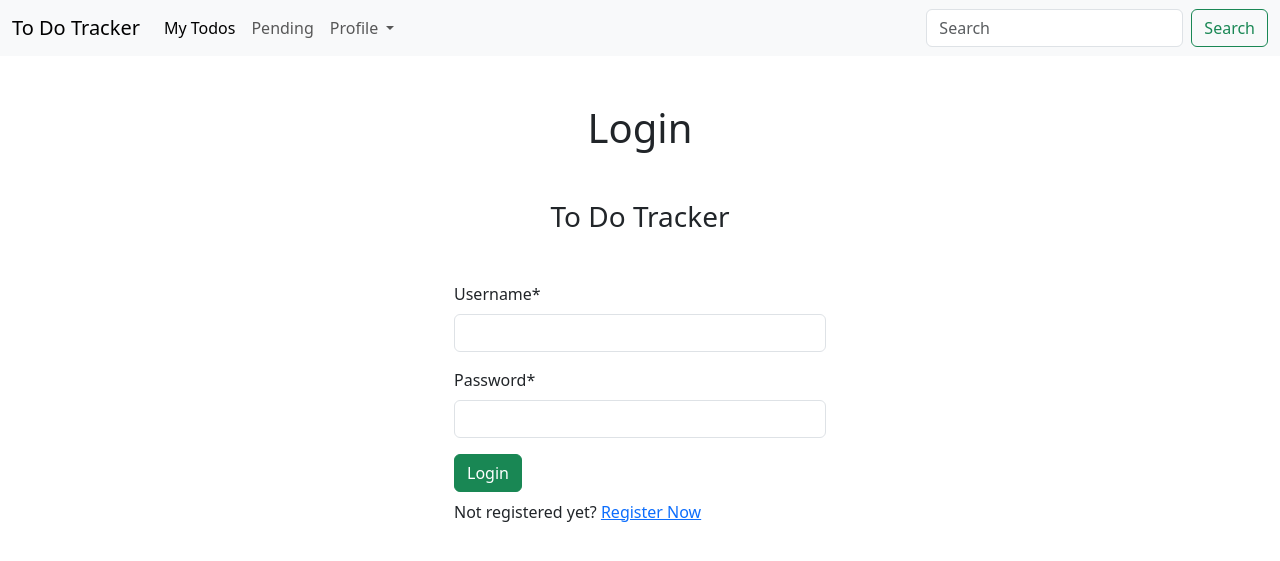
After one commit to Tanishqua-Simform/django, a Django app: a page that uses ToDo/app/templates/app/base.html in a window 1280 px wide. The commit adds this page. Shown: the top 561 px of the page. Run offline with Django 5.2, Linux system fonts and the light colour scheme; some libraries are stand-ins or nearby versions.

Commit message:
Todo Project - CRUD and Auth done.

```diff
--- a/ToDo/app/admin.py
+++ b/ToDo/app/admin.py
@@ -1,7 +1,7 @@
 from django.contrib import admin
-from .models import todo_list
+from .models import TodoList
 
 class TodoAdmin(admin.ModelAdmin):
     list_display = ('title', 'status', 'assigned_by')
 
-admin.site.register(todo_list, TodoAdmin)
+admin.site.register(TodoList, TodoAdmin)
--- a/ToDo/app/forms.py
+++ b/ToDo/app/forms.py
@@ -1,5 +1,17 @@
 from django import forms
 from django.utils.timezone import now
+from django.contrib.auth.forms import UserCreationForm
+from django.contrib.auth.models import User
+from .models import TodoList, ProfilePhoto
+
+class RegisterUser(UserCreationForm):
+    class Meta:
+        model = User
+        fields = ['username', 'email', 'password1', 'password2']
+
+class LoginUser(forms.Form):
+    username = forms.CharField(max_length=100)
+    password = forms.CharField(max_length=20, widget=forms.PasswordInput())
 
 class CreateTask(forms.Form):
     priorities = [
@@ -13,3 +25,14 @@ class CreateTask(forms.Form):
     priority=forms.ChoiceField(choices=priorities)
     status=forms.CharField()
     assigned_by=forms.CharField()
+
+class CreateTaskModel(forms.ModelForm):
+    class Meta:
+        model = TodoList
+        fields = '__all__'
+
+class ProfileForm(forms.ModelForm):
+    class Meta:
+        model = ProfilePhoto
+        fields = '__all__'
+        # fields = ['name', 'photo']
--- a/ToDo/app/templates/app/base.html
+++ b/ToDo/app/templates/app/base.html
@@ -1,4 +1,5 @@
 <!DOCTYPE html>
+{% load crispy_forms_tags %}
 <html>
   <head>
     <meta charset="utf-8" />
@@ -16,11 +17,33 @@
   <body>
     {% include 'app/navbar.html' %}
     <div class="container">{% block content %} {% endblock content %}</div>
+    <div class="position-fixed bottom-0 end-0 p-3" style="z-index: 1050">
+      {% if messages %} {% for message in messages %}
+      <div
+        class="alert alert-{{ message.tags }} alert-dismissible fade show"
+        role="alert"
+      >
+        {{ message }}
+      </div>
+    </div>
+    {% endfor %} {% endif %}
 
     <script
       src="https://cdn.jsdelivr.net/npm/bootstrap@5.3.3/dist/js/bootstrap.bundle.min.js"
       integrity="sha384-YvpcrYf0tY3lHB60NNkmXc5s9fDVZLESaAA55NDzOxhy9GkcIdslK1eN7N6jIeHz"
       crossorigin="anonymous"
     ></script>
+    <script>
+      setTimeout(function () {
+        let alerts = document.querySelectorAll(".alert");
+        alerts.forEach(function (alert) {
+          alert.classList.add("fade", "show");
+          setTimeout(() => {
+            alert.classList.remove("show");
+            alert.classList.add("hide");
+          }, 500); // Allow time for the fade-out effect
+        });
+      }, 1000);
+    </script>
   </body>
 </html>
--- /dev/null
+++ b/ToDo/app/templates/app/login.html
@@ -0,0 +1,15 @@
+{% extends 'app/base.html' %} {% load crispy_forms_tags %} {% block content %}
+<h1 class="d-flex justify-content-center align-items-center mt-5">Login</h1>
+<h3 class="d-flex justify-content-around align-items-center mt-5 mb-5">
+  {% block title%} To Do Tracker {% endblock title %}
+</h3>
+<div class="mx-auto col-lg-4">
+  <form method="post">
+    {% csrf_token %} {{form|crispy}}
+    <input type="submit" value="Login" class="btn btn-success" />
+  </form>
+  <div class="mt-2">
+    Not registered yet? <a href="{% url 'register' %}"> Register Now</a>
+  </div>
+</div>
+{% endblock content %}
--- a/ToDo/app/templates/app/navbar.html
+++ b/ToDo/app/templates/app/navbar.html
@@ -33,15 +33,21 @@
             data-bs-toggle="dropdown"
             aria-expanded="false"
           >
-            Actions
+            Profile
           </a>
           <ul class="dropdown-menu">
             <li>
               <a class="dropdown-item" href="{% url 'create_todo' %}">Create</a>
             </li>
-            <li><a class="dropdown-item" href="#">Update</a></li>
+            <li>
+              <a class="dropdown-item" href="{% url 'completed_todos' %}"
+                >Completed</a
+              >
+            </li>
             <li><hr class="dropdown-divider" /></li>
-            <li><a class="dropdown-item" href="#">Delete</a></li>
+            <li>
+              <a class="dropdown-item" href="{% url 'logout' %}">Logout</a>
+            </li>
           </ul>
         </li>
       </ul>
--- a/ToDo/app/urls.py
+++ b/ToDo/app/urls.py
@@ -1,10 +1,18 @@
 from django.urls import path
-from app.views import my_todos, pending_todos, details, create_todo, update_todo
+from app.views import my_todos, register_user, login_user, logout_user, pending_todos, completed_todos, details, create_todo, create_todo_model, update_todo, delete_todo, upload_profile, show_profile
 
 urlpatterns = [
     path('', my_todos, name='my_todos'),
+    path('register', register_user, name='register'),
+    path('login', login_user, name='login'),
+    path('logout', logout_user, name='logout'),
+    path('profile', upload_profile, name='upload_profile'),
+    path('show_profile/<user>', show_profile, name='show_profile'),
     path('pending/', pending_todos, name='pending_todos'),
+    path('completed/', completed_todos, name='completed_todos'),
+    path('create/', create_todo_model, name='create_todo'),
+    path('create_todo/', create_todo, name='create_todo_form'),
     path('details/<int:task_id>', details, name='details'),
-    path('create/', create_todo, name='create_todo'),
-    path('update/<int:task_id>', update_todo, name='update_todo'),
+    path('update/<int:task_id>', update_todo, name='update'),
+    path('delete/<int:task_id>', delete_todo, name='delete'),
 ]
--- a/ToDo/app/views.py
+++ b/ToDo/app/views.py
@@ -1,24 +1,126 @@
-from django.shortcuts import render
-from app.models import todo_list
-from app.forms import CreateTask
+from django.shortcuts import render, redirect
+from django.contrib.auth import authenticate, login, logout
+from django.urls import reverse
+from django.contrib import messages
+from django.contrib.auth.decorators import login_required
+from django.http import HttpResponse
+from app.models import TodoList
+from app.forms import CreateTask, CreateTaskModel, RegisterUser, LoginUser, ProfileForm
 
+def register_user(request):
+    if request.method == 'POST':
+        form = RegisterUser(request.POST)
+        if form.is_valid():
+            form.save()
+            messages.success(request, 'Registered successfully!')
+            return redirect(reverse('login'))
+        else:
+            messages.error(request, 'Incorrect data entered!', extra_tags='danger')
+    form = RegisterUser()
+    return render(request, 'app/register.html', {'form': form})
+
+def login_user(request):
+    if request.method == 'POST':
+        un = request.POST['username']
+        pw = request.POST['password']
+        user = authenticate(request, username=un, password=pw)
+        if user is not None:
+            login(request, user)
+            messages.success(request, 'Logged in successfully!')
+            return redirect(reverse('my_todos'))
+        else:
+            messages.error(request, 'Incorrect credentials!', extra_tags='danger')
+    form = LoginUser()
+    return render(request, 'app/login.html', {'form': form})
+
+def logout_user(request):
+    logout(request)
+    messages.success(request, 'Logged out successfully!')
+    return redirect(reverse('login'))
+
+@login_required(login_url='login')
 def my_todos(request):
-    tasks = todo_list.read_all(todo_list)
+    tasks = TodoList.read_all(TodoList)
     return render(request, 'app/my_todos.html', {'todo_list': tasks})
 
+@login_required(login_url='login')
 def pending_todos(request):
-    tasks = todo_list.read_pending(todo_list)
+    tasks = TodoList.read_pending(TodoList)
     return render(request, 'app/pending_todos.html', {'todo_list': tasks})
 
+@login_required(login_url='login')
+def completed_todos(request):
+    tasks = TodoList.read_completed(TodoList)
+    return render(request, 'app/pending_todos.html', {'todo_list': tasks})
+
+@login_required(login_url='login')
 def details(request, task_id):
-    task = todo_list.read_task(todo_list, task_id)
+    task = TodoList.read_task(TodoList, task_id)
     return render(request, 'app/details.html', {'task': task})
 
+@login_required(login_url='login')
 def create_todo(request):
+    if request.method == 'POST':
+        form = CreateTask(request.POST)
+        html = f'Form Submitted Successfully with below data - \n{form}'
+        return HttpResponse(html)
     fm = CreateTask()
     return render(request, 'app/create_todo.html', {'form': fm})
 
+@login_required(login_url='login')
+def create_todo_model(request):
+    if request.method == 'POST':
+        form = CreateTaskModel(request.POST)
+        if form.is_valid():
+            form.save()
+            messages.success(request, 'Task Created successfully!')
+            return redirect(reverse('my_todos'))
+    fm = CreateTaskModel()
+    return render(request, 'app/create_todo.html', {'form': fm})
+
+
+@login_required(login_url='login')
 def update_todo(request, task_id):
-    fm = CreateTask()
-    task = todo_list.read_task(todo_list, task_id)
-    return render(request, 'app/update_todo.html', {'form': fm, 'task': task})
+    task = TodoList.read_task(TodoList, task_id)
+    if request.method == 'POST':
+        # form = CreateTaskModel(request.POST)
+        form = CreateTaskModel(request.POST, instance=task)
+        if form.is_valid():
+            # task.title = request.POST['title']
+            # task.description = request.POST['description']
+            # task.due_date = request.POST['due_date']
+            # task.priority = request.POST['priority']
+            # task.status = request.POST['status']
+            # task.assigned_by = request.POST['assigned_by']
+            # task.save()
+
+            messages.success(request, 'Task Updated successfully!', extra_tags='warning')
+            form.save()
+            return redirect(reverse('my_todos'))
+    fm = CreateTaskModel(instance=task)
+    return render(request, 'app/update_todo.html', {'form': fm})
+
+@login_required(login_url='login')
+def delete_todo(request, task_id):
+    task = TodoList.read_task(TodoList, task_id)
+    task.delete()
+    messages.error(request, 'Task Deleted successfully!', extra_tags='danger')
+    return redirect(reverse('my_todos'))
+
+def upload_profile(request):
+    if request.method == 'POST':
+        form = ProfileForm(request.POST, request.FILES)
+        if form.is_valid():
+            form.save()
+            messages.success(request, 'Profile added successfully!')
+            # return redirect(reverse(f'show_profile/{request.POST}'))
+        else:
+            messages.error(request, 'Error Occured!', extra_tags='danger')
+    form = ProfileForm()
+    return render(request, 'app/profile.html', {'form': form})
+
+def show_profile(request, user):
+    pass
+    # photo = 'media/profile_'
+    # return render(request, 'app/profile.html', {'form': form})
+    # To be implemented next
```
Also changed, not shown: ToDo/ToDo/settings.py (+7 -0 lines), ToDo/app/models.py (+24 -6 lines), ToDo/app/templates/app/create_todo.html (+3 -18 lines), ToDo/app/templates/app/my_todos.html (+11 -10 lines), ToDo/app/templates/app/profile.html (added, +14 -0 lines), ToDo/app/templates/app/register.html (added, +15 -0 lines), ToDo/app/templates/app/update_todo.html (+3 -18 lines), Snapshots/Todo_CRUD.png (added), ToDo/app/migrations/0002_alter_todo_list_assigned_by_alter_todo_list_priority_and_more.py (added), ToDo/app/migrations/0003_alter_todo_list_priority_alter_todo_list_status.py (added), ToDo/app/migrations/0004_rename_todo_list_todolist_profilephoto.py (added), ToDo/db.sqlite3.
